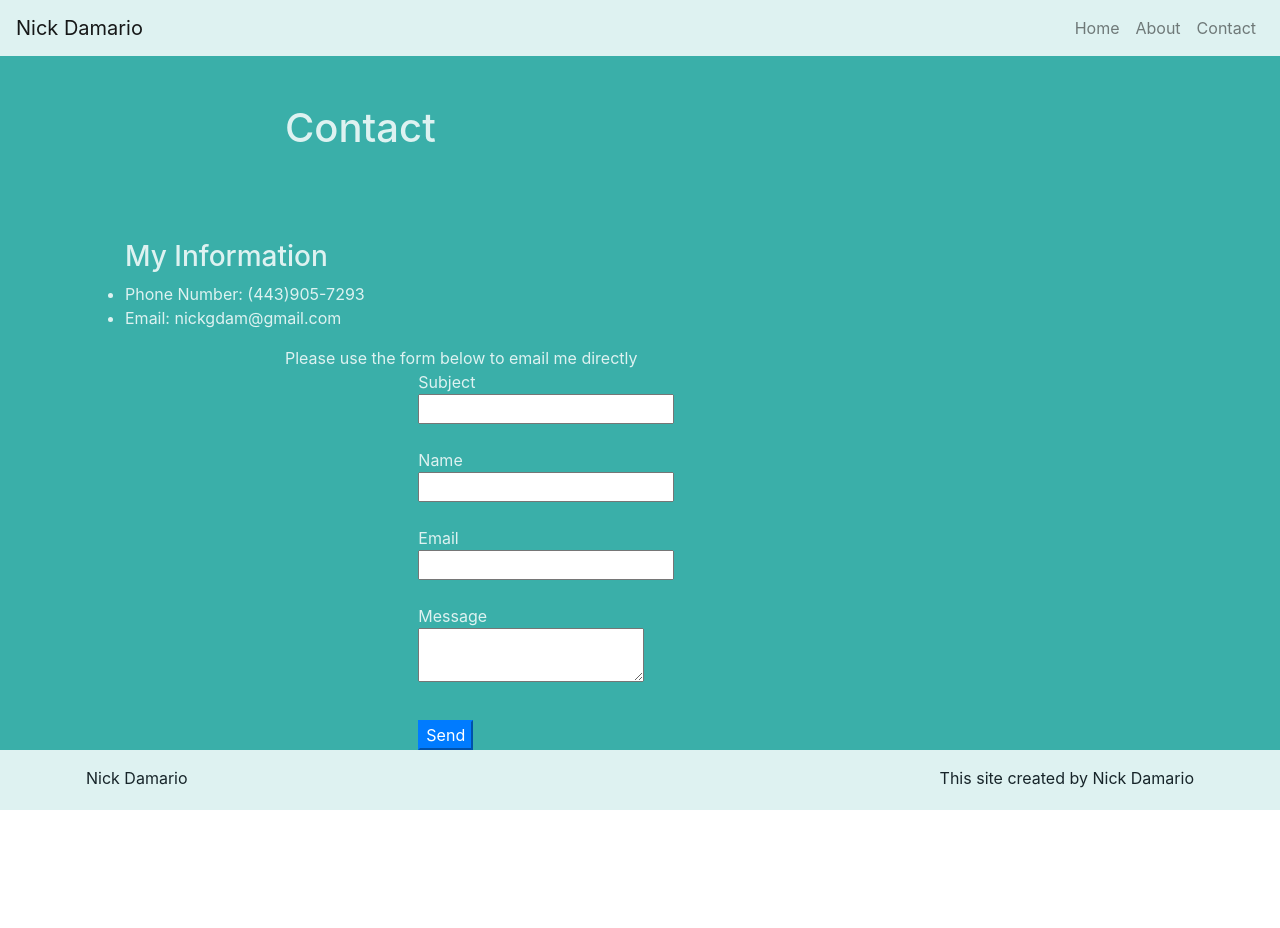
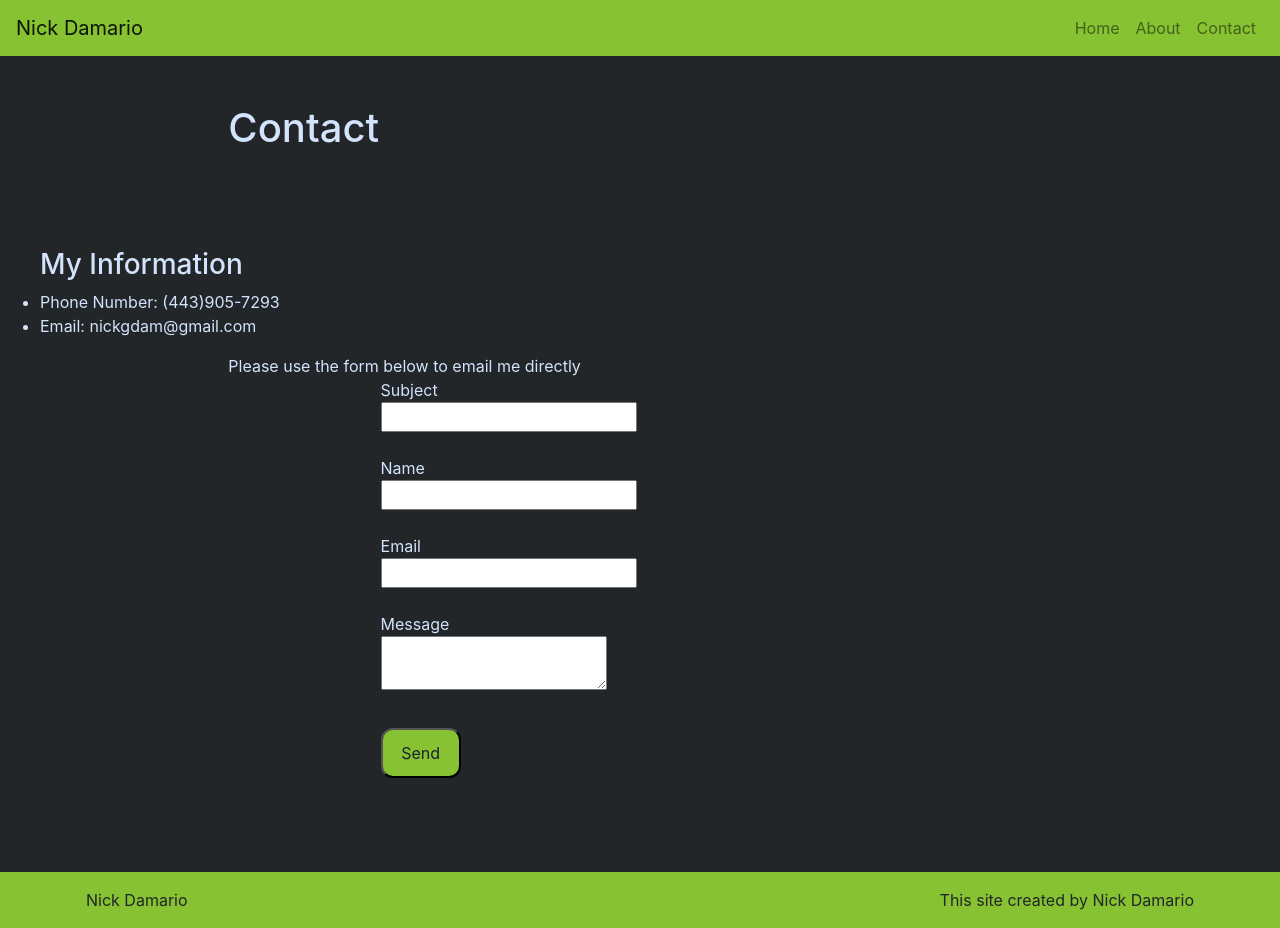
Before and after one commit to nickgdam/React-Portfolio, a React (Create React App) app: page /contact in a window 1280 px wide. Before the commit the page ends 810 px from the top, so only its background shows below. Built offline with nearby package versions, Linux system fonts and the light colour scheme.

Commit message:
fixing footer issue

```diff
--- a/src/App.css
+++ b/src/App.css
@@ -39,18 +39,36 @@
 }
 
 .bear {
-  color: #def2f1;
-  background: #3aafa9;
+  color: #d3e3fc;
+  background: #222629;
+  min-height: 20vh;
 }
 
-.dog {
-  color: #17252a;
-  background-color: #def2f1;
+.dogHead {
+  color: #222629;
+  background-color: #86c232;
   border-bottom: none;
   margin-bottom: 0;
   margin-top:0;
 }
 
+.dogTail {
+  color: #222629;
+  background-color: #86c232;
+  display: flex;
+  flex-direction: column;
+  justify-content: space-between
+}
+
+.fish{
+  color: #17252a;
+  background-color: #86c232;
+  display:block;
+  height: 50px;
+  width: 80px;
+  border-radius: 12px;
+}
+
 /* .container{
   padding-bottom: 400px;
 } */
--- a/src/App.js
+++ b/src/App.js
@@ -57,7 +57,7 @@ class App extends Component {
       <Router>
          <div>
 
-          <Navbar className='secondary dog' bg="" expand="lg">
+          <Navbar className='dogHead' bg="" expand="lg">
             <Navbar.Brand>Nick Damario</Navbar.Brand>
 
             <Navbar.Toggle className="border-0" aria-control="navbar-toggle" />
--- a/src/components/footer.js
+++ b/src/components/footer.js
@@ -5,7 +5,7 @@ import Container from 'react-bootstrap/Container';
 
 function Footer() {
     return (
-        <footer className="dog">
+        <footer className="dogTail">
             <Container>
                 <Row className="justify-content-between p-3 footer">
                     <Col className="p-0" md={3} sm={12}>
--- a/src/index.css
+++ b/src/index.css
@@ -14,8 +14,8 @@ body {
   -webkit-font-smoothing: antialiased;
   -moz-osx-font-smoothing: grayscale;
   min-height: 100%;
-  display: flex;
-  flex-direction: column;
+  /* display: flex; */
+  /* flex-direction: column; */
   /* position: relative; */
 
 }
@@ -61,10 +61,10 @@ code {
 }
 
 
-footer {
+/* footer {
   position: relative;
   bottom: 0;
   width: 100%;
   height: 60px;
   margin-top: auto;
- }
+ } */
--- a/src/pages/ContactPage.js
+++ b/src/pages/ContactPage.js
@@ -23,7 +23,7 @@ function ContactPage(props) {
 
     return (
         <div className="bear">
-            <div className="container">
+            <div className="bear">
                 <Hero title={props.title} subtitle={props.subtitle}/>
                 <ul>
                     <h3>My Information</h3>
@@ -31,8 +31,8 @@ function ContactPage(props) {
                     <li>Email: nickgdam@gmail.com</li>
                 </ul>
 
-                <Content>Please use the form below to email me directly
-                <Form onSubmit={sendEmail}>
+                <Content >Please use the form below to email me directly
+                <Form  onSubmit={sendEmail}>
                     <div className="row pt-t mx-auto">
                         <div className="col-8 form-group mx-auto">
                             <div>
@@ -58,8 +58,8 @@ function ContactPage(props) {
                             </div>
                             <textarea type="text" name="message" />
                         </div>
-                        <div className="col-8 pt-3 mx-auto">
-                            <input type="submit" value="Send" className="btn-primary"/>
+                        <div className="col-8 pt-3 mx-auto bear">
+                            <input type="submit" value="Send" className="fish"/>
                         </div>
                     </div>
 
```
Also changed, not shown: 1 other file (tests, documents, lock files or other folders).
